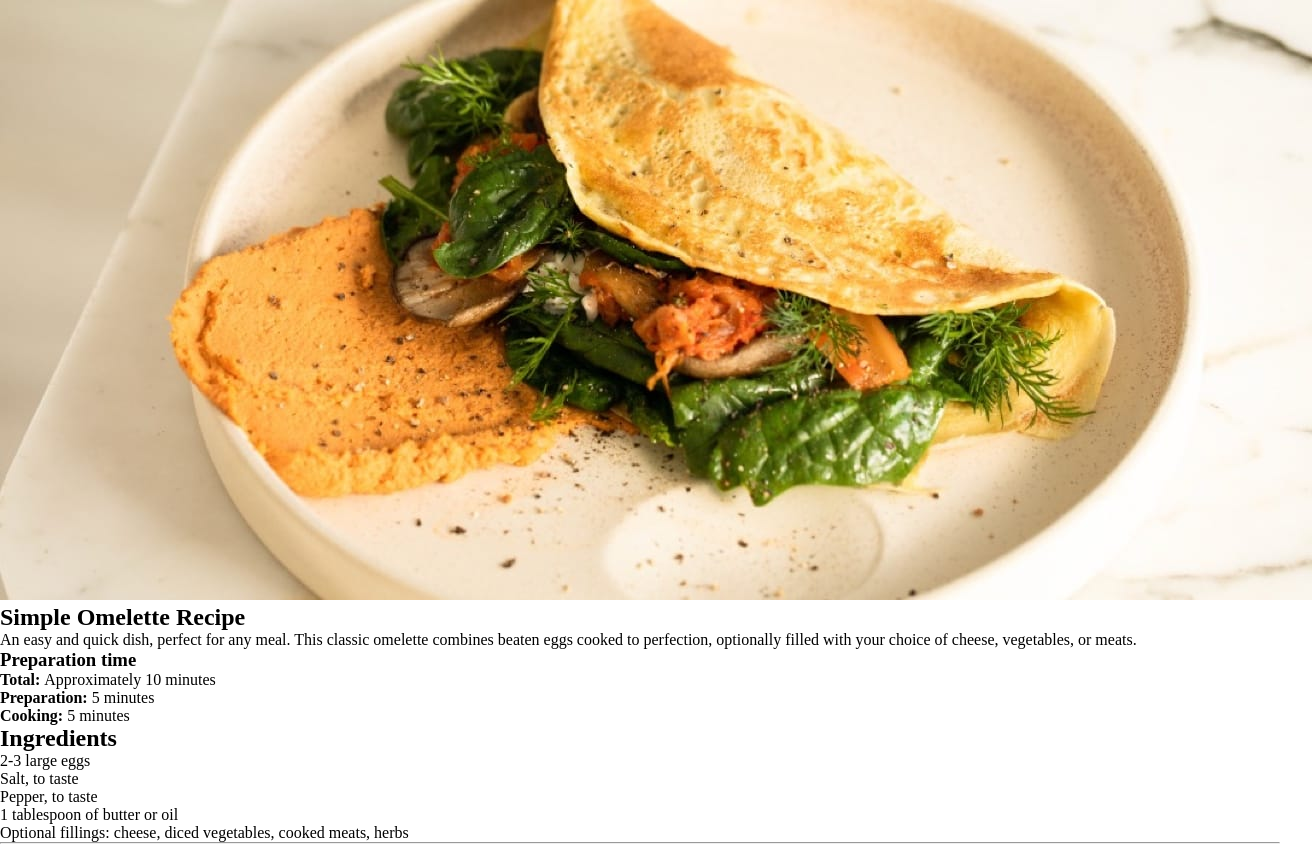
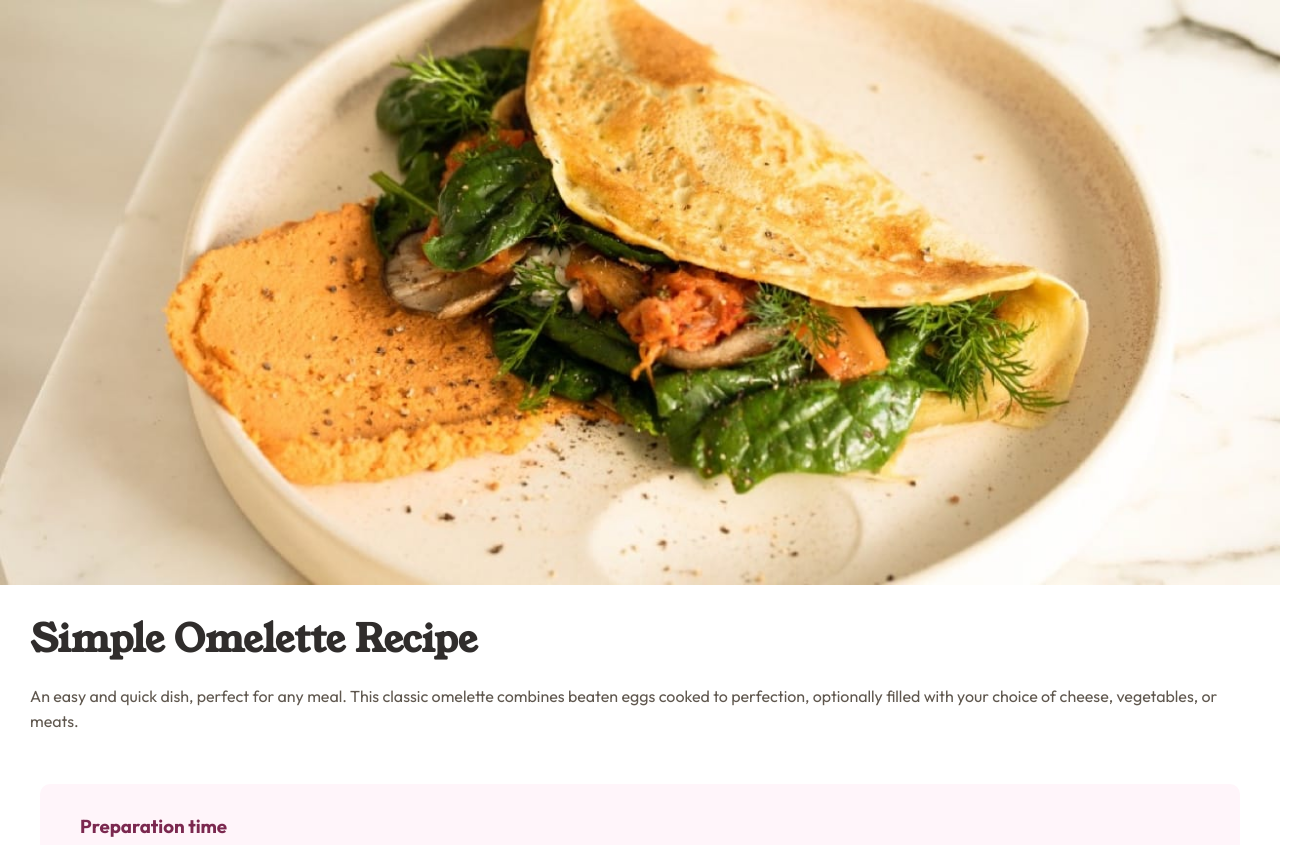
Before and after one commit to rabbitmaid/fem-recipe-page-new, a plain HTML site: page index.html in a window 1280 px wide. Shown: the top 845 px of the page, 1312 px wide, since content can reach past the window. Drawn offline with Linux system fonts and the light colour scheme.

Commit message:
Done with the prep time section

```diff
--- a/assets/style.css
+++ b/assets/style.css
@@ -40,3 +40,73 @@
     --font-medium: 600;
     --font-bold: 700;
 }
+
+
+body{
+    font-size: var(--font-base);
+    font-weight: var(--font-normal);
+    font-family: "Outfit", sans-serif;
+}
+
+h1, h2 {
+    font-family: "Young Serif", serif;
+    font-weight: var(--font-medium);
+}
+
+p, li {
+    color: var(--stone600);
+}
+
+main {
+}
+section {
+    background-color: var(--white);
+}
+
+section > img {
+    width: 100%;
+}
+
+section > .introduction {
+    padding: 30px;
+}
+
+h1 {
+    font-size: 38px;
+    line-height: 40px;
+    margin-bottom: 25px;
+    color: var(--stone900);
+}
+
+section > .introduction > p {
+    line-height: 25px;
+}
+
+section > .prep_time {
+    background-color: var(--rose50);
+    margin: 20px 40px;
+    padding: 30px 40px;
+    border-radius: 10px;
+}
+
+section > .prep_time > h3 {
+    color: var(--rose800);
+    margin-bottom: 10px;
+}
+
+section > .prep_time > ul {
+    margin-left: 20px;
+}
+
+section > .prep_time > ul > li {
+    padding-left: 20px;
+    margin-bottom: 10px;
+}
+
+section > .prep_time > ul > li::marker {
+    color: var(--rose800);
+}
+
+section > .ingredients {
+    padding: 30px;
+}
--- a/index.html
+++ b/index.html
@@ -14,17 +14,18 @@
 
   <main>
 
-
       <section>
 
           <img src="./assets/images/image-omelette.jpeg" alt="Image Omelette" />
 
-          <h1>Simple Omelette Recipe</h1>
+         <div class="introduction">
+            <h1>Simple Omelette Recipe</h1>
 
-          <p>
-            An easy and quick dish, perfect for any meal. This classic omelette combines beaten eggs cooked
-            to perfection, optionally filled with your choice of cheese, vegetables, or meats.
-          </p>
+            <p>
+              An easy and quick dish, perfect for any meal. This classic omelette combines beaten eggs cooked
+              to perfection, optionally filled with your choice of cheese, vegetables, or meats.
+            </p>
+         </div>
 
           <div class="prep_time">
               <h3> Preparation time</h3>
```
